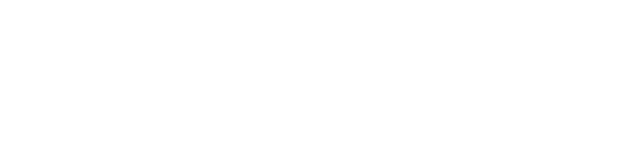
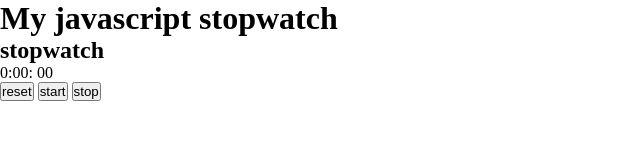
Before and after one commit to bimbolabuari/JS-beginner-projects, a website: page index.html in a window 1280 px wide. Shown: the whole page, without its empty margins (0-640 px from the left). Drawn offline with Linux system fonts and the light colour scheme; files that its build step writes are made by us from their sources; files whose address does not match are found by name.

Commit message:
feat: Add html files

```diff
--- a/index.html
+++ b/index.html
@@ -3,8 +3,23 @@
   <head>
     <meta charset="UTF-8" />
     <meta name="viewport" content="width=device-width, initial-scale=1.0" />
-    <title>Beginner Javascript</title>
-    <link rel="stylesheet" href="index.css" />
+    <title>Stopwatch</title>
+    <link rel="stylesheet" href="css/index.css" />
   </head>
-  <body></body>
+  <body>
+    <h1>My javascript stopwatch</h1>
+    <div>
+      <h2>stopwatch</h2>
+      <p class="timer">
+        <span class="minutes">0</span>:<span class="seconds">00</span>:
+        <span class="miliseconds">00</span>
+      </p>
+    </div>
+    <div class="buttons">
+      <button type="reset" class="reset">reset</button>
+      <button type="button" class="start">start</button>
+      <button type="button" class="stop">stop</button>
+    </div>
+    <script src="./index.js"></script>
+  </body>
 </html>
```
